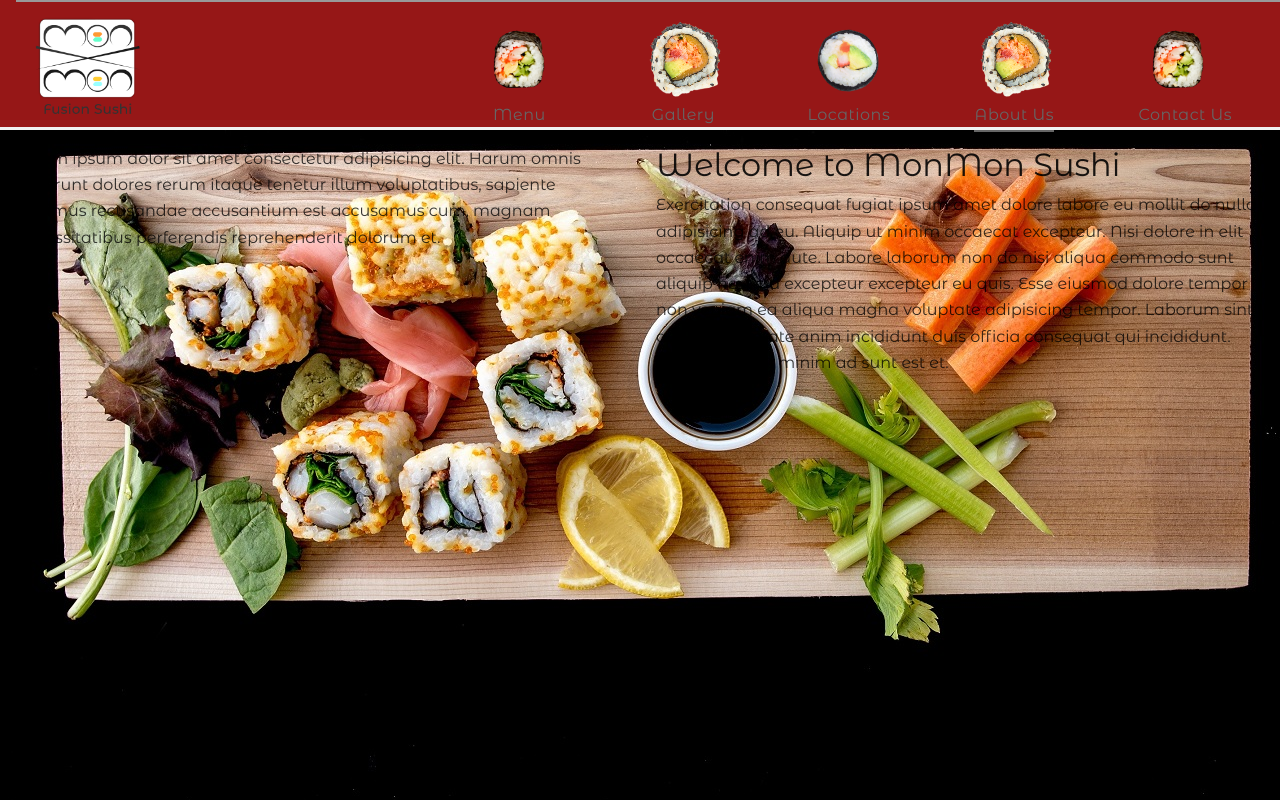
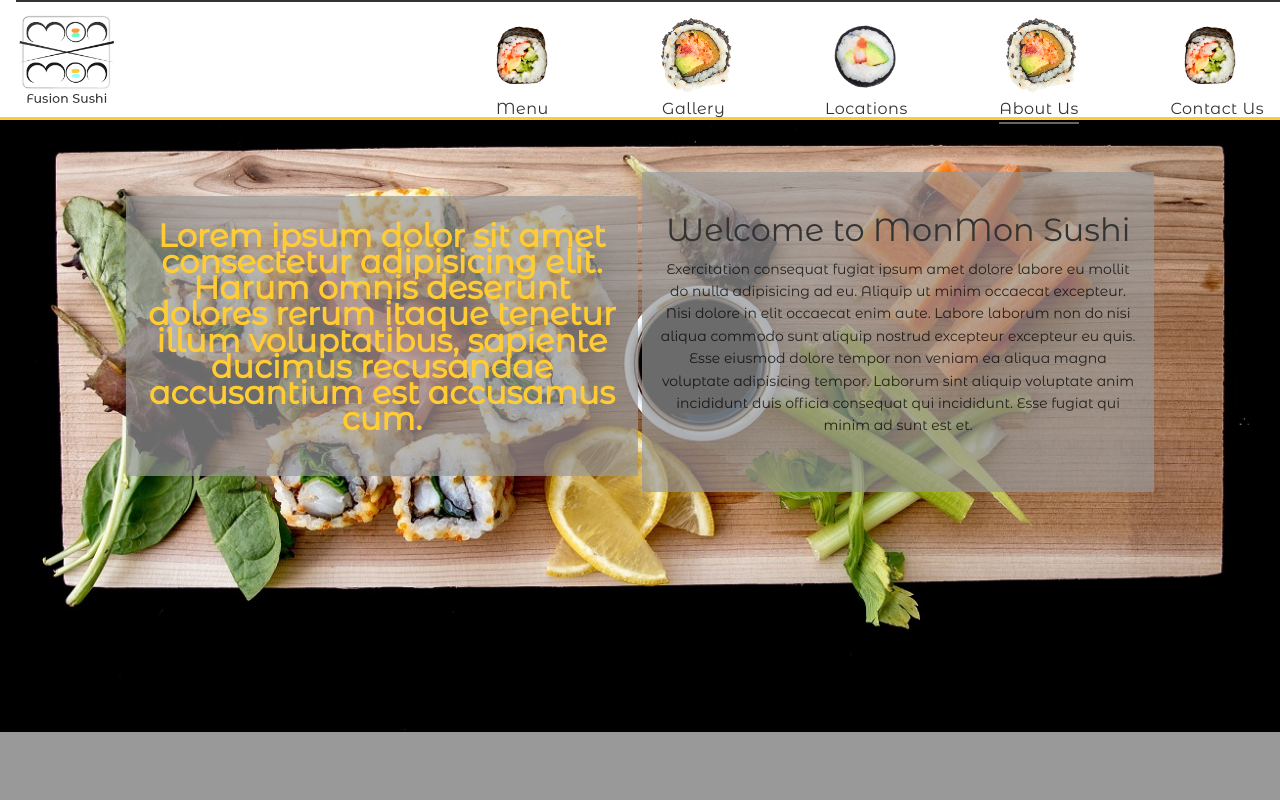
Before and after one commit to EeMeE/mtm6330-midterm-ibra0198, a website: page index.html in a window 1280 px wide. Drawn offline with Linux system fonts and the light colour scheme; files whose address does not match are found by name; a web font is replaced by a local one.

Commit message:
changes to pages

```diff
--- a/index.html
+++ b/index.html
@@ -40,13 +40,12 @@
     </nav>
   </div>
   <div class="maincontent">
-    <div class="block--full">
-      <div class="slogan block--hf">
+    <div>
+      <div class="slogan block--hf_lft">
         <p>Lorem ipsum dolor sit amet consectetur adipisicing elit. Harum omnis deserunt dolores rerum itaque tenetur
-          illum voluptatibus, sapiente ducimus recusandae accusantium est accusamus cum, magnam necessitatibus
-          perferendis reprehenderit dolorum et.</p>
+          illum voluptatibus, sapiente ducimus recusandae accusantium est accusamus cum.</p>
       </div>
-      <div class="about block--hf">
+      <div class="about block--hf_rgt">
         <h2>Welcome to MonMon Sushi</h2>
         <p>Exercitation consequat fugiat ipsum amet dolore labore eu mollit do nulla adipisicing ad eu. Aliquip ut
           minim
--- a/scss/main.scss
+++ b/scss/main.scss
@@ -20,19 +20,6 @@ body {
   line-height: 1.64rem;
   margin: 0;
   padding: 0;
-}
-
-h1,
-h2,
-h3,
-h4,
-h5,
-h6 {
-  color: rgba(0, 0, 0, 0.89);
-}
-
-article {
-  padding: 2rem 1rem;
 }
 
 /*! normalize.css v8.0.0 | MIT License | github.com/necolas/normalize.css */
@@ -224,15 +211,24 @@ html {
   box-sizing: inherit;
 }
 
+$blk: #333333;
 $lightgray: #999999;
 $darkgray: #666666;
+$orange: #ffcc33;
+$lightorange: #ffdd33;
+$blue: #66ffcc;
+$lightblue: #99ffff;
+
 
 body {
   background-image: url('../../img/sushiboard.jpg');
-  color: rgba(0, 0, 0, 0.78);
+  background-repeat: no-repeat;
+  background-size: cover;
+  background-color: $lightgray;
   font-family: 'Montserrat Alternates', 'Kodchasan', Fira Sans, Droid Sans,
     Helvetica Neue, sans-serif;
   font-size: 100%;
+  max-width: auto;
   line-height: 1.64rem;
   margin: 0;
   padding: 0;
@@ -244,28 +240,33 @@ h3,
 h4,
 h5,
 h6 {
-  color: rgba(0, 0, 0, 0.89);
+  color: $blk;
 }
 
 .navbar {
   -webkit-box-align: center;
   -ms-flex-align: center;
-  align-items: center;
-  background-color: #961717;
-  border-bottom: 3px solid #f0f0f0;
+  background-color: #ffffff;
+  border-bottom: 3px solid $orange;
   display: -webkit-box;
   display: -ms-flexbox;
   display: flex;
-  height: 130px;
+  width: auto;
+  height: 120px;
+  margin-bottom: 12px;
 }
 
 nav ul li a {
   text-decoration: none;
 }
 
+nav ul li a:hover {
+  text-decoration: none;
+}
+
 .navbar:before {
   content: ' ';
-  border-top: 2px solid $lightgray;
+  border-top: 2px solid $blk;
   position: absolute;
   top: 0;
   width: 100%;
@@ -282,23 +283,22 @@ nav ul li a {
   -ms-flex-positive: 1;
   flex-grow: 1;
   height: 100%;
-  padding-left: 1rem;
 }
 
 .navbar .logo img {
   height: 100%;
   width: auto;
-  margin-top: 12px;
+  margin-top: 8px;
 }
 
 .navbar .nav img {
-  margin-top: 12px;
+  margin-top: 8px;
 }
 
 .navbar .nav {
   justify-content: space-between;
   height: 100%;
-  padding-right: 1rem;
+
   text-decoration: none;
 }
 
@@ -312,8 +312,8 @@ nav ul li a {
 
 .navbar .menu-item {
   border-bottom: 2px solid transparent;
-  color: $darkgray;
-  height: 32px;
+  color: $blk;
+  height: 28px;
   justify-content: center;
   letter-spacing: 0.5px;
 }
@@ -326,20 +326,71 @@ nav ul li a {
 
 .navbar .menu-item.active,
 .navbar .menu-item:active {
-  border-color: #666666;
+  border-color: $blue;
 }
 
 .block--full {
-  background-image: url('../../img/sushiboard.jpg');
-  max-width: 1400px;
-  max-height: auto;
+  background-color: $lightgray;
+  height: auto;
+  align-content: center;
+  text-align: center;
+}
+
+.map {
+  align-content: center;
+}
+
+.maincontent {
+  align-content: center;
+  align-items: center;
+  text-align: center;
+  justify-content: center;
+  height: auto;
 }
 
 .block--hf {
-  width: 50%;
-  clear: right;
-  float: left;
+  width: 45%;
+  display: inline-block;
   padding: 1rem;
+  background: rgb($lightgray, .7);
+  align-content: center;
+  text-align: center;
+}
+
+.block--hf_lft {
+  width: 40%;
+  height: 280px;
+  clear: both;
+  display: inline-block;
+  padding: 1rem;
+  background: rgba($lightgray, .7);
+  align-content: center;
+  text-align: center;
+}
+
+.block--hf_rgt {
+  width: 40%;
+  height: 320px;
+  display: inline-block;
+  padding: 1rem;
+  background: rgba($lightgray, .7);
+  align-content: center;
+  text-align: center;
+}
+
+.slogan p {
+  font-size: 32px;
+  font-weight: bold;
+  color: #ffcc33;
+}
+
+.about p {
+  font-size: 14px;
+  line-height: 1.4rem;
+}
+
+.maincontent p h2 {
+  opacity: 1;
 }
 
 .block--qtr {
@@ -347,9 +398,8 @@ nav ul li a {
 }
 
 .maincontent {
-  background-image: url('/../midterm-Iman-Ibrahim/img/sushiboard.jpg');
-  width: auto;
-  height: auto;
+  align-items: center;
+  height: 400px;
 }
 
 @media screen and (max-width: 720px) {
```
Also changed, not shown: contact.html (+1 -1 lines), gallery.html (+1 -1 lines), locations.html (+5 -1 lines), menu.html (+1 -1 lines), css/main.css, css/min/main.css.
